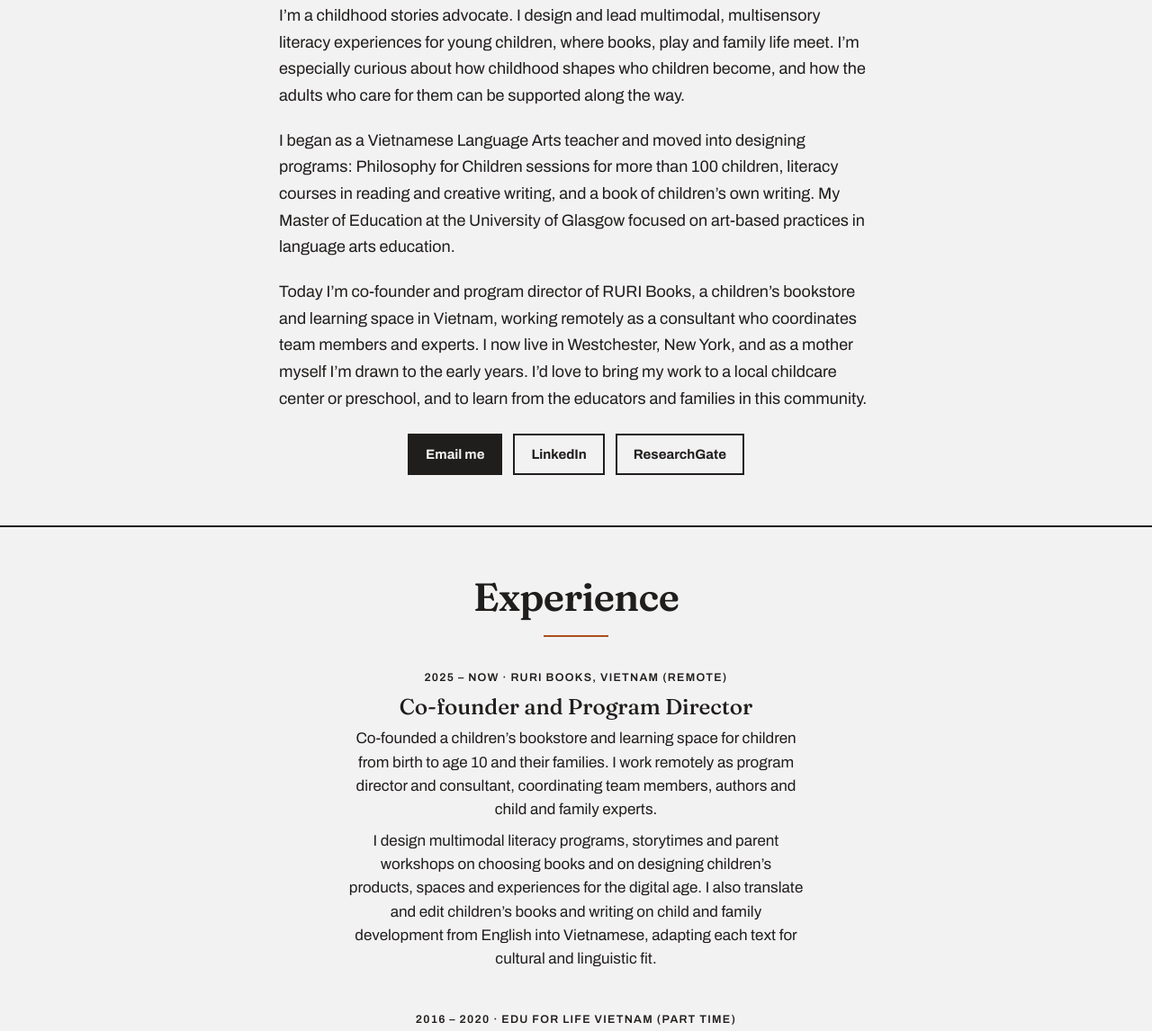
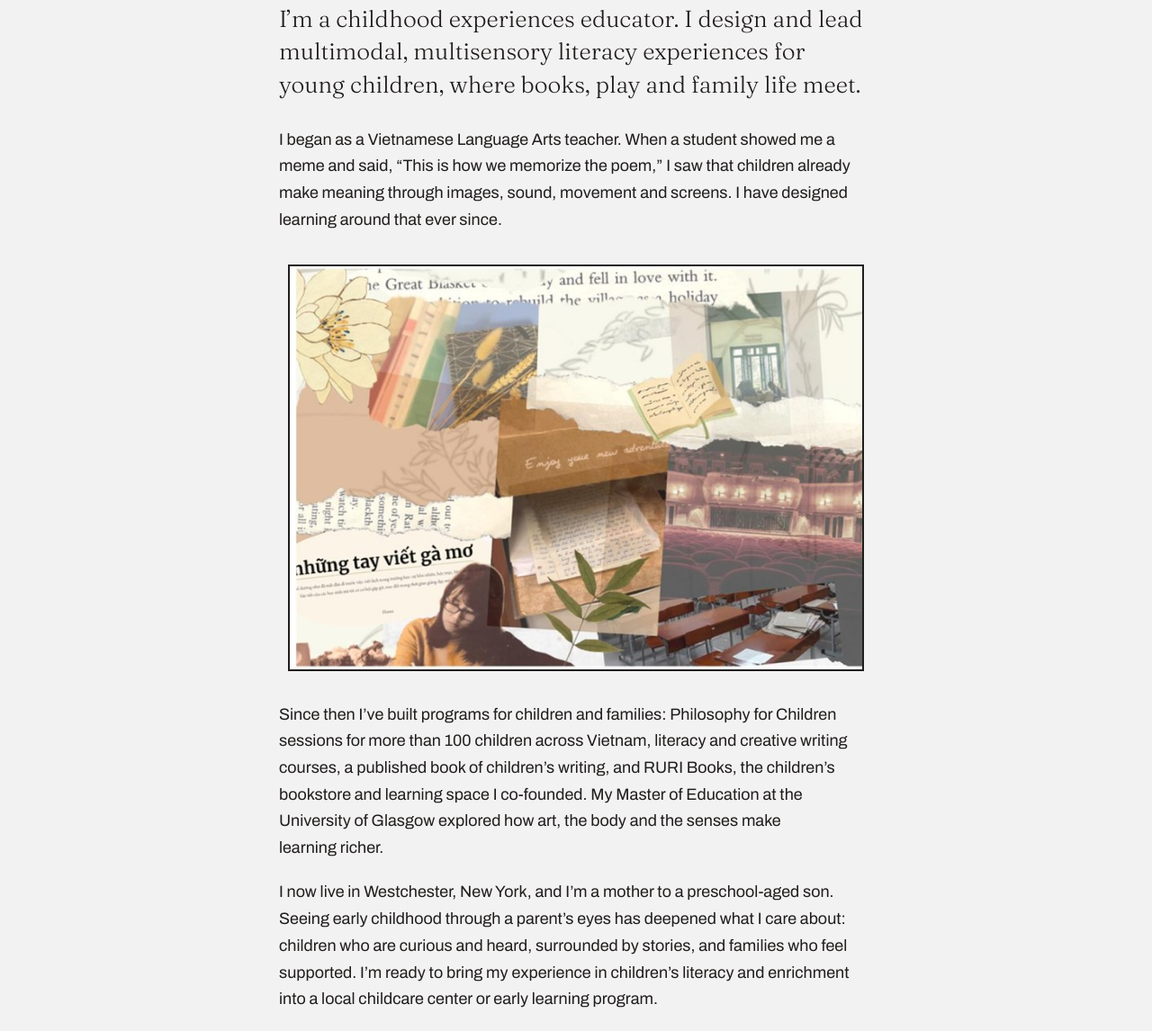
Before and after one commit to nguyetng19/nguyetng19.github.io, a plain HTML site: page about.html in a window 1280 px wide. Shown: the part 315-1461 px from the top of the page at 90% size. Drawn offline with Linux system fonts and the light colour scheme.

Commit message:
Add files via upload

```diff
--- a/about.html
+++ b/about.html
@@ -29,9 +29,15 @@
 
   <section class="section flush-top">
     <div class="prose">
-      <p>I’m a childhood stories advocate. I design and lead multimodal, multisensory literacy experiences for young children, where books, play and family life meet. I’m especially curious about how childhood shapes who children become, and how the adults who care for them can be supported along the way.</p>
-      <p>I began as a Vietnamese Language Arts teacher and moved into designing programs: Philosophy for Children sessions for more than 100 children, literacy courses in reading and creative writing, and a book of children’s own writing. My Master of Education at the University of Glasgow focused on art-based practices in language arts education.</p>
-      <p>Today I’m co-founder and program director of RURI Books, a children’s bookstore and learning space in Vietnam, working remotely as a consultant who coordinates team members and experts. I now live in Westchester, New York, and as a mother myself I’m drawn to the early years. I’d love to bring my work to a local childcare center or preschool, and to learn from the educators and families in this community.</p>
+      <p class="lead-in">I’m a childhood experiences educator. I design and lead multimodal, multisensory literacy experiences for young children, where books, play and family life meet.</p>
+      <p>I began as a Vietnamese Language Arts teacher. When a student showed me a meme and said, “This is how we memorize the poem,” I saw that children already make meaning through images, sound, movement and screens. I have designed learning around that ever since.</p>
+    </div>
+    <figure class="figure figure-natural" style="margin-top:34px;margin-bottom:34px">
+      <img src="images/about-collage.jpg" alt="Collage of torn book pages, handwritten letters, dried flowers, a lecture hall and a woman reading" width="724" height="510">
+    </figure>
+    <div class="prose">
+      <p>Since then I’ve built programs for children and families: Philosophy for Children sessions for more than 100 children across Vietnam, literacy and creative writing courses, a published book of children’s writing, and RURI Books, the children’s bookstore and learning space I co-founded. My Master of Education at the University of Glasgow explored how art, the body and the senses make learning richer.</p>
+      <p>I now live in Westchester, New York, and I’m a mother to a preschool-aged son. Seeing early childhood through a parent’s eyes has deepened what I care about: children who are curious and heard, surrounded by stories, and families who feel supported. I’m ready to bring my experience in children’s literacy and enrichment into a local childcare center or early learning program.</p>
     </div>
     <div class="btn-row">
       <a class="btn" href="mailto:ng.thanhnguyet19@gmail.com">Email me</a>
--- a/css/site.css
+++ b/css/site.css
@@ -59,7 +59,7 @@ img { max-width: 100%; display: block; }
   padding: clamp(48px, 9vh, 96px) var(--edge) clamp(56px, 10vh, 104px);
 }
 .portrait { width: 152px; height: 152px; margin: 0; border: var(--rule); }
-.portrait img { width: 100%; height: 100%; object-fit: cover; filter: grayscale(1) contrast(1.05); }
+.portrait img { width: 100%; height: 100%; object-fit: cover; }
 .hero h1 {
   font-family: var(--font-display);
   font-weight: var(--display-weight);
@@ -132,6 +132,7 @@ img { max-width: 100%; display: block; }
 .more { text-align: center; margin-top: 28px; font-weight: 600; }
 .prose { max-width: var(--measure); margin: 0 auto; font-size: 18px; line-height: 1.65; }
 .prose p { margin: 0 0 1.1em; }
+.prose p.lead-in { font-family: var(--font-statement); font-weight: 300; font-size: clamp(21px, 2.4vw, 26px); line-height: 1.4; }
 
 /* ---- centered columns (home: what I work on) -------------------------- */
 .cols3 {
@@ -193,7 +194,9 @@ img { max-width: 100%; display: block; }
 .chapter { text-align: center; }
 .chapter + .chapter { margin-top: 96px; }
 .figure { max-width: 520px; margin: 0 auto 30px; border: var(--rule); }
-.figure img { width: 100%; height: auto; aspect-ratio: 16 / 9; object-fit: cover; filter: grayscale(1) contrast(1.05); }
+.figure img { width: 100%; height: auto; aspect-ratio: 16 / 9; object-fit: cover; }
+.figure-natural { max-width: 640px; }
+.figure-natural img { aspect-ratio: auto; }
 .figure figcaption {
   border-top: var(--rule);
   padding: 10px 14px;
```
Also changed, not shown: work.html (+9 -0 lines), images/about-collage.jpg (added), 1 other file.
